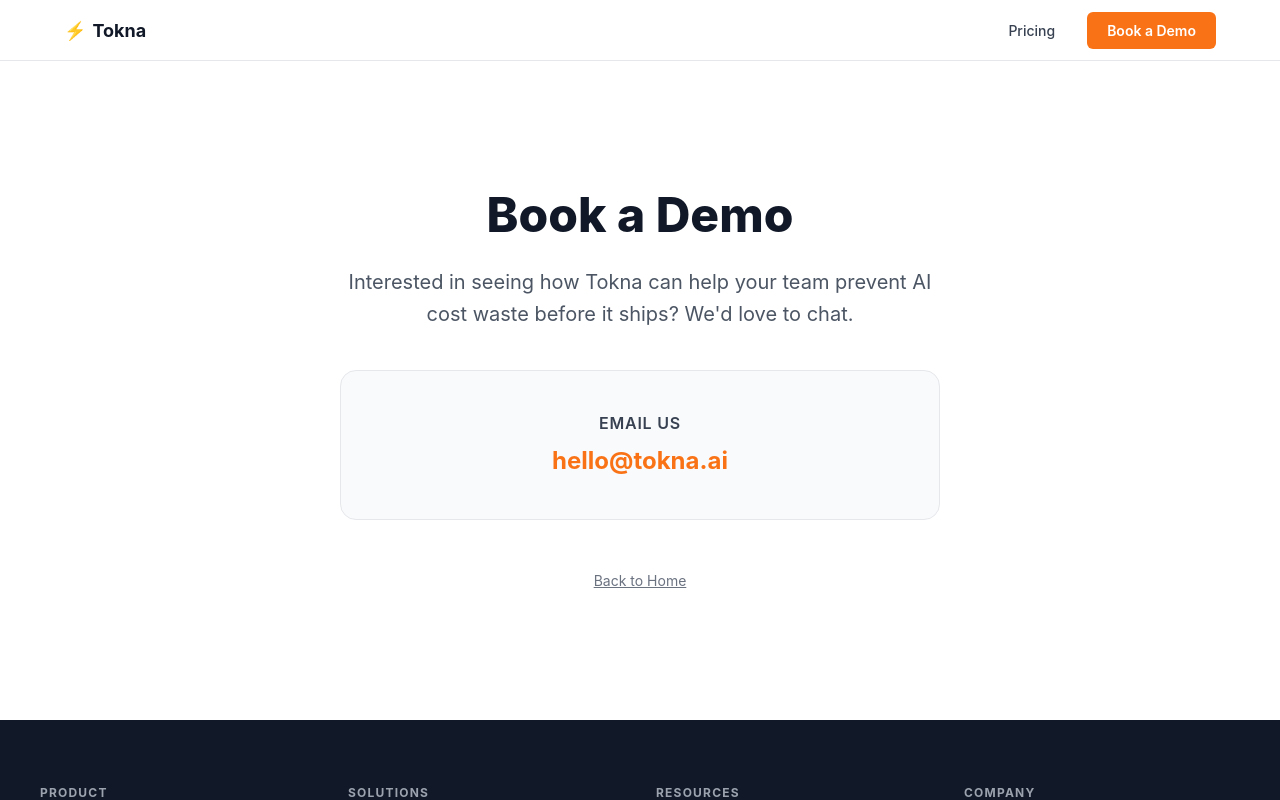
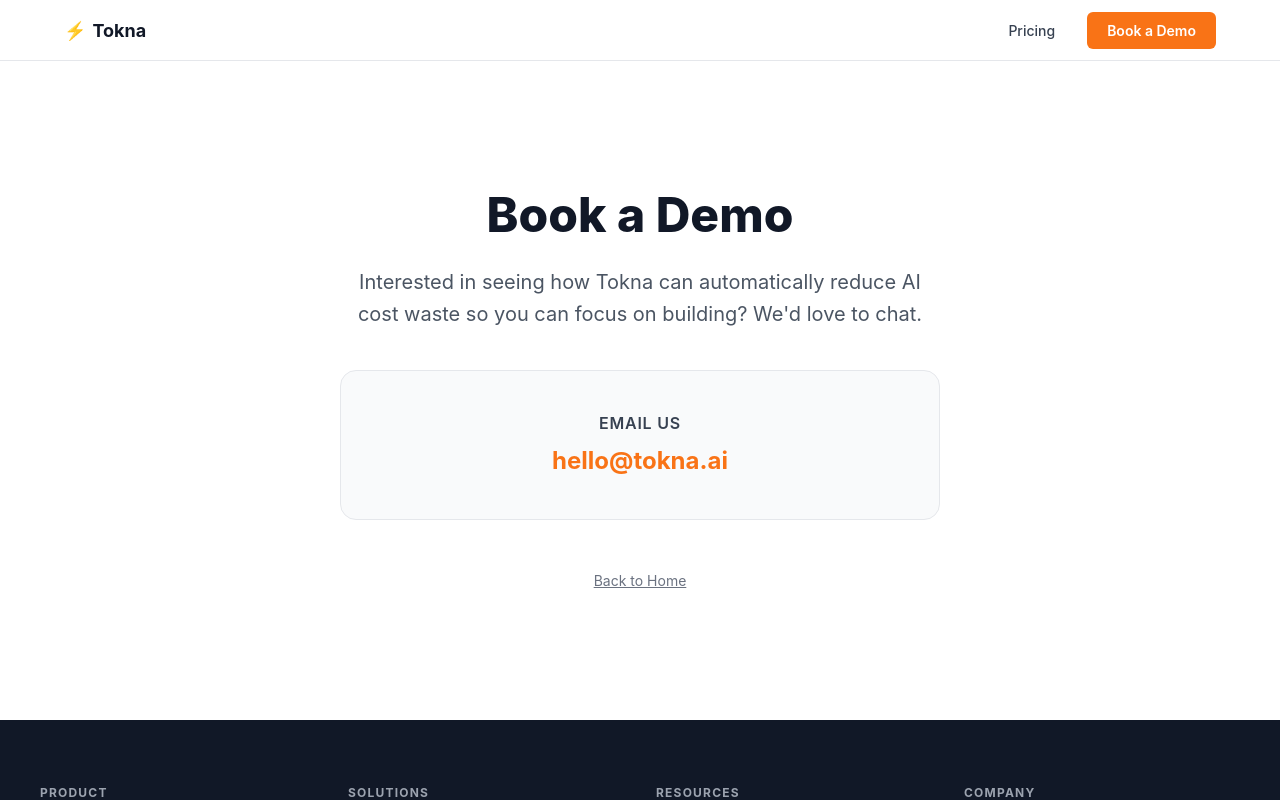
Before and after one commit to nroan117/tokna, a Next.js app in the folder apps/web/: page /contact in a window 1280 px wide. Shown: the top 800 px of the page. Built offline with nearby package versions, Linux system fonts and the light colour scheme.

Commit message:
marketing: update copywriting to focus on enabling builders by automating cost management

```diff
--- a/apps/web/app/(marketing)/contact/page.tsx
+++ b/apps/web/app/(marketing)/contact/page.tsx
@@ -30,7 +30,7 @@
             lineHeight: 1.6,
             marginBottom: '2.5rem'
           }}>
-            Interested in seeing how Tokna can help your team prevent AI cost waste before it ships? We'd love to chat.
+            Interested in seeing how Tokna can automatically reduce AI cost waste so you can focus on building? We&apos;d love to chat.
           </p>
           <div style={{
             padding: '2.5rem',
--- a/apps/web/components/marketing/CTAStrip.tsx
+++ b/apps/web/components/marketing/CTAStrip.tsx
@@ -12,10 +12,10 @@
           fontSize: 'clamp(1.75rem, 3vw, 2.5rem)', fontWeight: 800, color: '#ffffff',
           margin: '0 0 1rem', lineHeight: 1.2,
         }}>
-          Stop AI Cost Waste. Ship Smarter, Automatically.
+          Stop managing AI costs. Start building.
         </h2>
         <p style={{ fontSize: '1.0625rem', color: '#9ca3af', margin: '0 0 2.5rem' }}>
-          Join engineering teams optimizing every token, agent loop, and model call — before it reaches production.
+          Automatically reduce AI cost waste and ship faster with Tokna&apos;s CI/CD native guardrails.
         </p>
         <div className="cta-strip-buttons" style={{ display: 'flex', gap: '1rem', justifyContent: 'center', marginBottom: '1.5rem' }}>
           <Link href="/contact" style={{
--- a/apps/web/components/marketing/Hero.tsx
+++ b/apps/web/components/marketing/Hero.tsx
@@ -49,9 +49,9 @@
             color: '#111827',
             margin: 0,
           }}>
-            Prevent AI cost waste
+            Automate AI cost engineering
             <br />
-            <span style={{ color: '#f97316' }}>before it builds & before it ships</span>
+            <span style={{ color: '#f97316' }}>so you can focus on building</span>
           </h1>
           <p style={{
             fontSize: '1.125rem',
```
